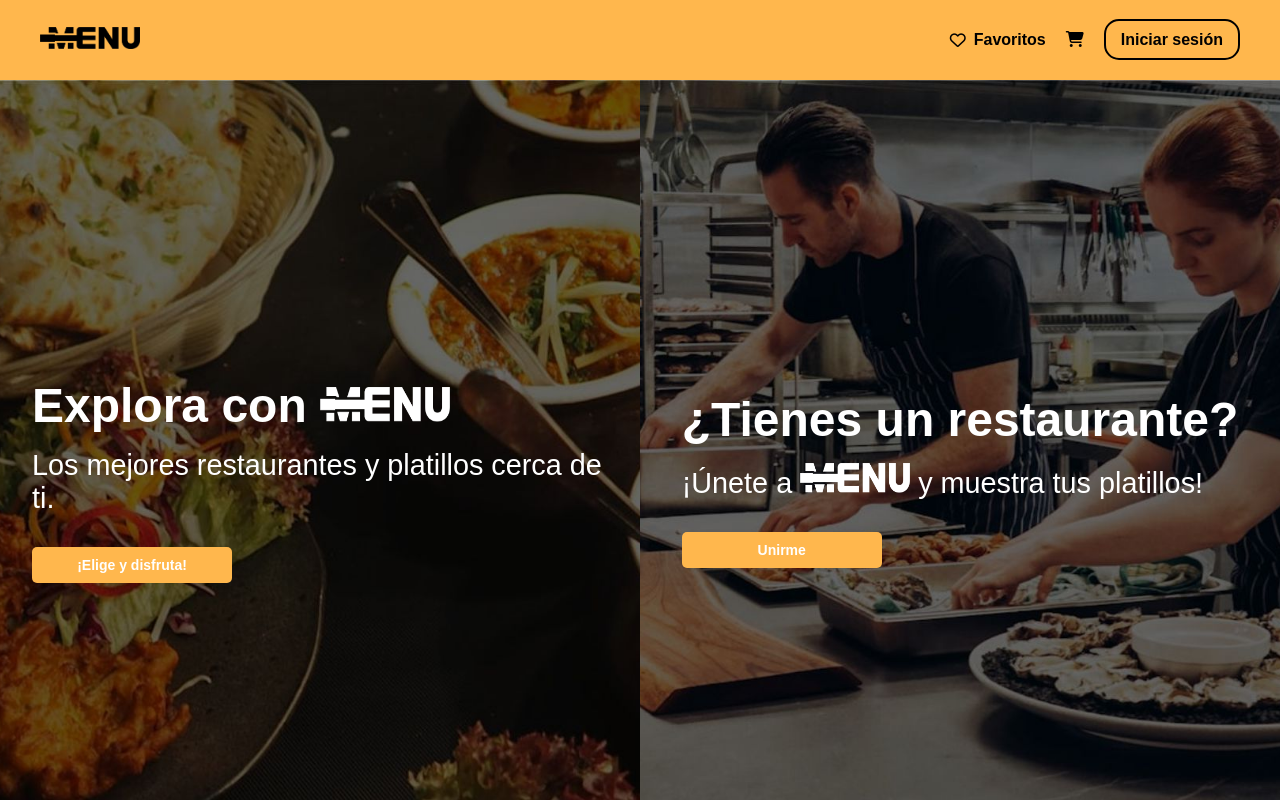
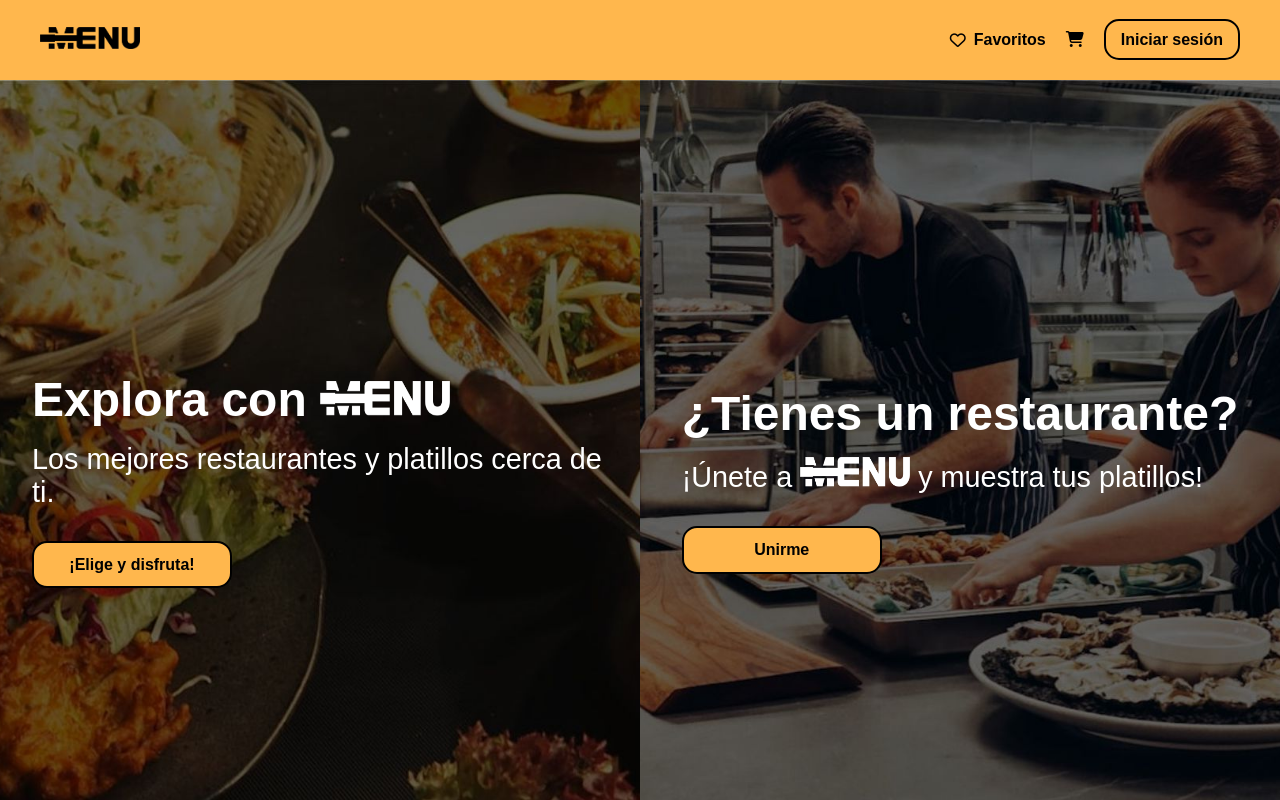
Before and after one commit to FelipeSalgad/Menu2, a React (Vite) app: page / in a window 1280 px wide. Shown: the top 800 px of the page. Built offline with nearby package versions, Linux system fonts and the light colour scheme.

Commit message:
asss vaina fea

```diff
--- a/src/InterfazCliente/Estilos/Home.css
+++ b/src/InterfazCliente/Estilos/Home.css
@@ -62,7 +62,7 @@
     margin-bottom: 2rem;
 }
 
-.btn {
+.btnn {
     display: inline-block;
     text-align: center;
     padding: 0.8rem 1.2rem;
--- a/src/InterfazCliente/Pages/Home.jsx
+++ b/src/InterfazCliente/Pages/Home.jsx
@@ -12,7 +12,7 @@ export default function Home() {
                         Explora con <img src= {img.logoBlanco} className="logo_home"/>
                     </h2>
                     <p className='content-p'>Los mejores restaurantes y platillos cerca de ti.</p>
-                    <Link className="btn comida" to='/explorar'>¡Elige y disfruta!</Link>
+                    <Link className="btnn comida" to='/explorar'>¡Elige y disfruta!</Link>
                 </div>
             </div>
             <div className="section home-right">
@@ -21,7 +21,7 @@ export default function Home() {
                     <p className='content-p'>
                         ¡Únete a <img src= {img.logoBlanco} className="logo_home_r" /> y muestra tus platillos!
                     </p>
-                    <Link className="btn unirse" to='/#'>Unirme</Link>
+                    <Link className="btnn unirse" to='/#'>Unirme</Link>
                 </div>
             </div>
         </div>
```
